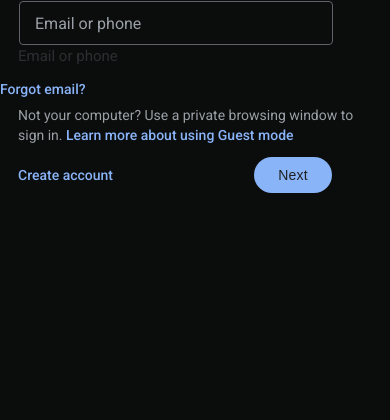
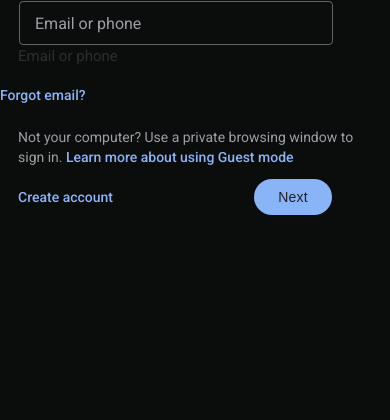
Before and after one commit to ckservices/gmail, a Flask app: page / in a window 390 px wide. Shown: the part 139-559 px from the top of the page. Run offline with Flask 3, Linux system fonts and the light colour scheme.

Commit message:
Initial commit

```diff
--- a/templates/index.html
+++ b/templates/index.html
@@ -94,8 +94,8 @@
                 text-align: left;
             }
             .input-group {
-                margin-top: 0 !important;
-                margin-bottom: 8px;
+                margin-top: 5 !important;
+                margin-bottom: 10px;
                 width: calc(100vw - 40px);
                 max-width: 360px;
                 padding: 0 18px;
@@ -126,7 +126,7 @@
             }
             .forgot-email {
                 display: block;
-                margin: 8px 0 8px 18px;
+                margin: 12px 0 12px 18px;
                 font-size: 14px;
                 text-align: left;
                 width: calc(100vw - 40px);
@@ -136,7 +136,7 @@
             .guest-mode-text {
                 font-size: 14px;
                 color: #bdc1c6;
-                margin: 0 0 12px 18px;
+                margin: 12px 0 12px 18px;
                 text-align: left;
                 width: calc(100vw - 40px);
                 max-width: 360px;
@@ -149,7 +149,7 @@
                 flex-direction: row;
                 justify-content: space-between;
                 align-items: center;
-                margin-top: 0;
+                margin-top: 5;
                 padding: 0 18px 0 18px;
                 width: calc(100vw - 40px);
                 max-width: 360px;
```
